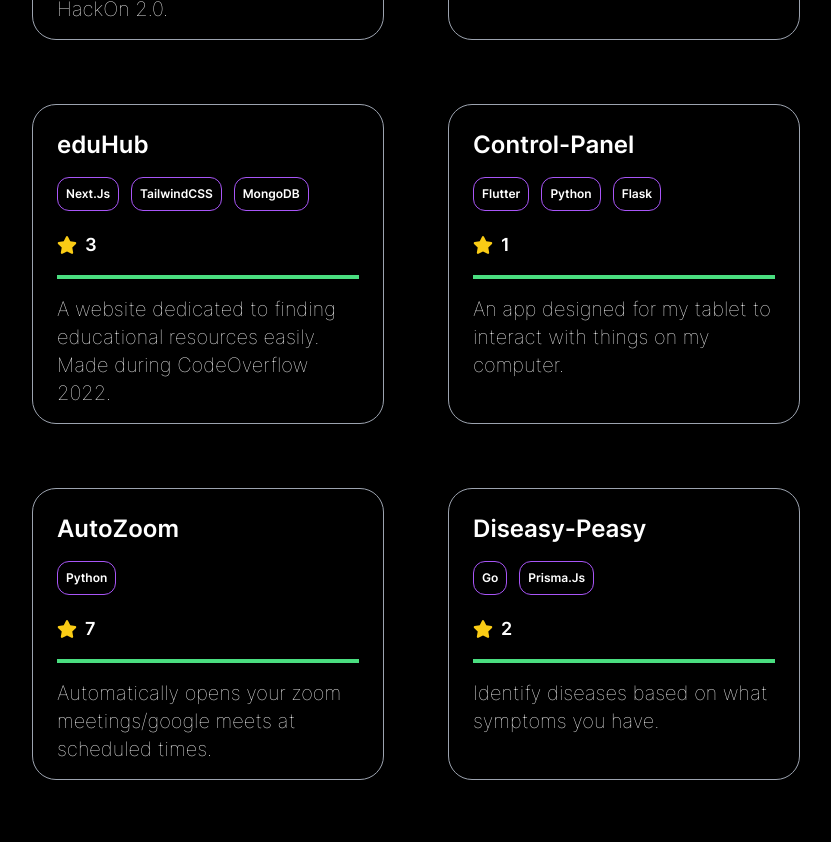
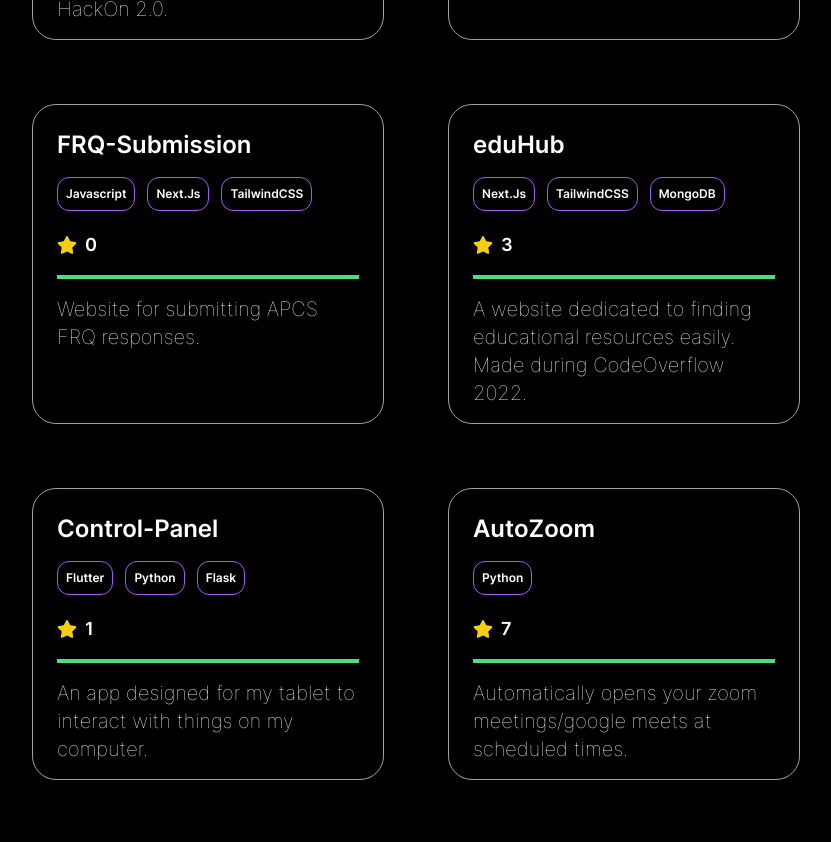
Before and after one commit to nebudev14/nebudev, a Next.js app: page /projects in a window 1280 px wide. Shown: the part 980-1822 px from the top of the page, without its empty margins (224-1055 px from the left). Built offline with nearby package versions, Linux system fonts and the light colour scheme.

Commit message:
update skill

```diff
--- a/pages/projects.js
+++ b/pages/projects.js
@@ -29,6 +29,13 @@
     "desc": "Version 3 of my personal website.",
     "tags": ["Javascript", "Next.Js", "TailwindCSS"],
     "link": "https://github.com/NebuDev14/nebudev"
+  },
+  {
+    "name": "FRQ-Submission",
+    "stars": "0",
+    "desc": "Website for submitting APCS FRQ responses.",
+    "tags": ["Javascript", "Next.Js", "TailwindCSS"],
+    "link": "https://github.com/NebuDev14/FRQ-Submission"
   },
   {
     "name": "eduHub",
--- a/pages/skills.js
+++ b/pages/skills.js
@@ -14,6 +14,7 @@
   SiReact,
   SiFlutter,
   SiNextdotjs,
+  SiTypescript
 } from "react-icons/si";
 
 const skills = [
@@ -28,6 +29,12 @@
     icon: <SiJavascript size={65} />,
     year: "2021",
     color: "border-yellow-400"
+  },
+  {
+    name: "Typescript",
+    icon: <SiTypescript size={65} />,
+    year: "2022",
+    color: "border-cyan-600"
   },
   {
     name: "Java",
```
